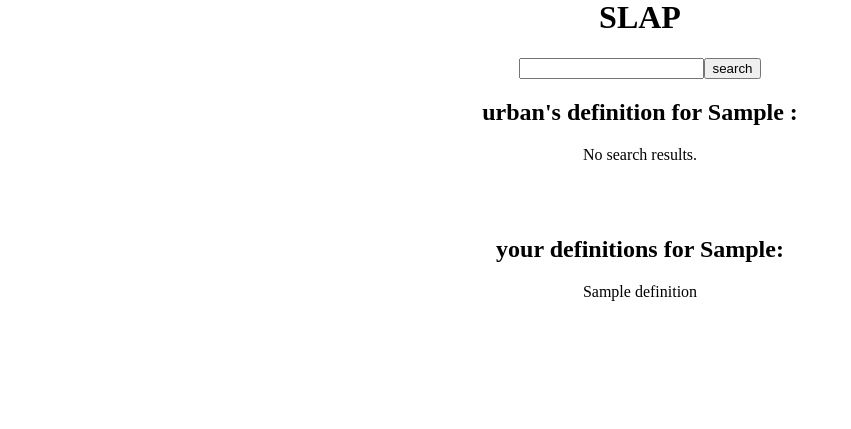
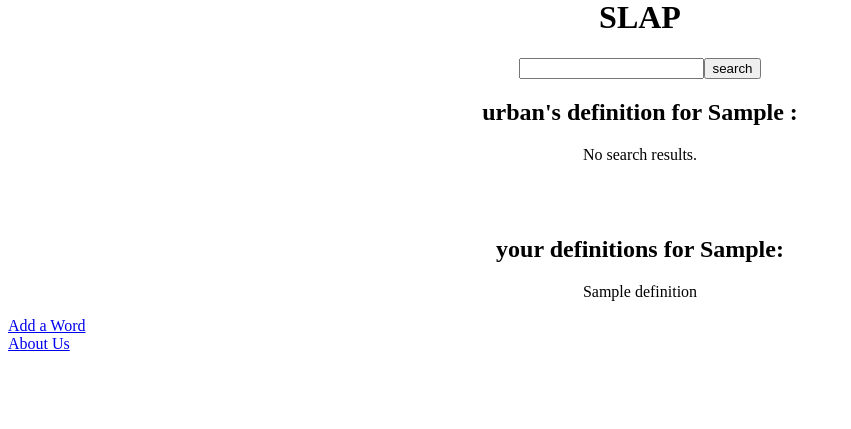
Before and after one commit to iamthenmam/team-kiss, a Python web app: template our-app/templates/home.html in a window 1280 px wide. Shown: the part 22-451 px from the top of the page, without its empty margins (0-851 px from the left). Run offline with Jinja, Linux system fonts and the light colour scheme; the template is opened without the code that fills it: most values are stand-ins (such as "Sample title", 1, 10 or a date in 2020); some libraries are stand-ins or nearby versions.

Commit message:
fixed layers and added links

```diff
--- a/our-app/static/styles.css
+++ b/our-app/static/styles.css
@@ -11,7 +11,7 @@
 
 #middle-menu {
   text-align: center;
-  postion: relative;
+  position: relative;
   z-index: 1;
   background-color: white;
 }
--- a/our-app/templates/home.html
+++ b/our-app/templates/home.html
@@ -26,7 +26,14 @@
       {% endfor %}
       {% endif %}
     </div>
+
     <div id="map-canvas"></div>
+    <div id="links">
+     <a href="/add">Add a Word</a>
+     <br>
+     <a href="/about">About Us</a>
+   </div>
+
     <script src="static/main.js"></script>
   </body>
 </html>
```
